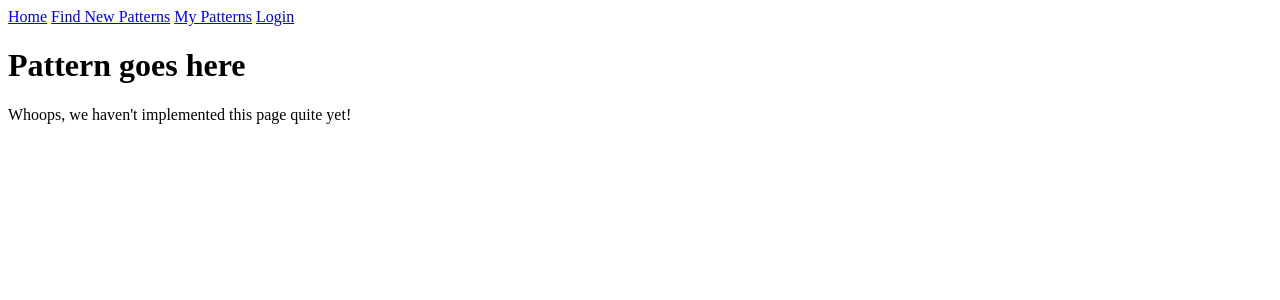
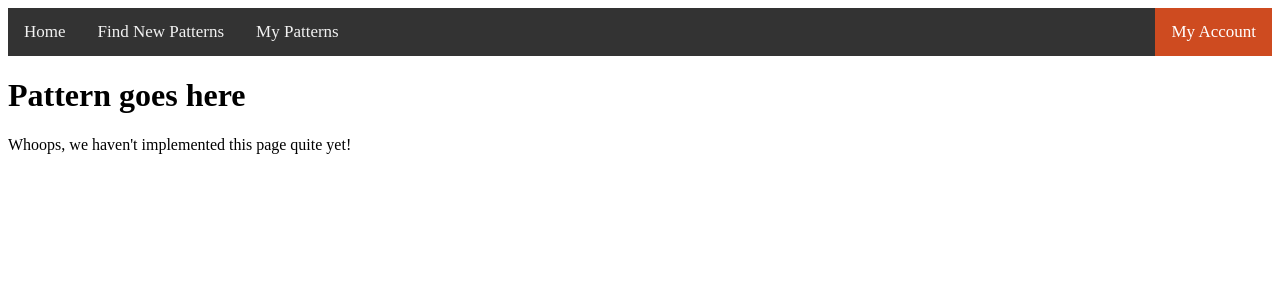
Before and after one commit to ezramuskat/Correlator, a Flask app: page /patterns/sample in a window 1280 px wide. Shown: the top 300 px of the page. Run offline with Flask 2, Linux system fonts and the light colour scheme.

Commit message:
added css styling for nav bar

```diff
--- /dev/null
+++ b/server/static/css/topbar.css
@@ -0,0 +1,32 @@
+/* Add a black background color to the top navigation */
+.topnav {
+	background-color: #333;
+	overflow: hidden;
+  }
+
+  /* Style the links inside the navigation bar */
+  .topnav a {
+	float: left;
+	color: #f2f2f2;
+	text-align: center;
+	padding: 14px 16px;
+	text-decoration: none;
+	font-size: 17px;
+  }
+
+  /* Change the color of links on hover */
+  .topnav a:hover {
+	background-color: #ddd;
+	color: black;
+  }
+
+  /* Add a color to the active/current link */
+  .topnav a.active {
+	background-color: #04AA6D;
+	color: white;
+  }
+
+  #account{
+	background-color: #ce4b20;
+	color: white;
+  }
--- a/server/templates/topbar.html
+++ b/server/templates/topbar.html
@@ -1,8 +1,16 @@
-<header>
-	<nav>
-		<a href={{url_for('home')}}>Home</a>
-		<a href={{url_for('new_pattern')}}>Find New Patterns</a>
-		<a href="https://example.com">My Patterns</a>
-		<a href="https://example.com">Login</a>
-   </nav>
- </header>
+{% block styles %}
+
+    <link
+        rel="stylesheet"
+        href="{{ url_for('static', filename='css/topbar.css') }}"
+        type="text/css"
+    />
+
+{% endblock %}
+
+<div class="topnav">
+	<a href={{url_for('home')}}>Home</a>
+	<a href={{url_for('new_pattern')}}>Find New Patterns</a>
+	<a href="https://example.com">My Patterns</a>
+	<a id="account" style="float:right;" href="https://example.com">My Account</a>
+</div>
```
Also changed, not shown: server/static/css/style.css (added, +9 -0 lines).
